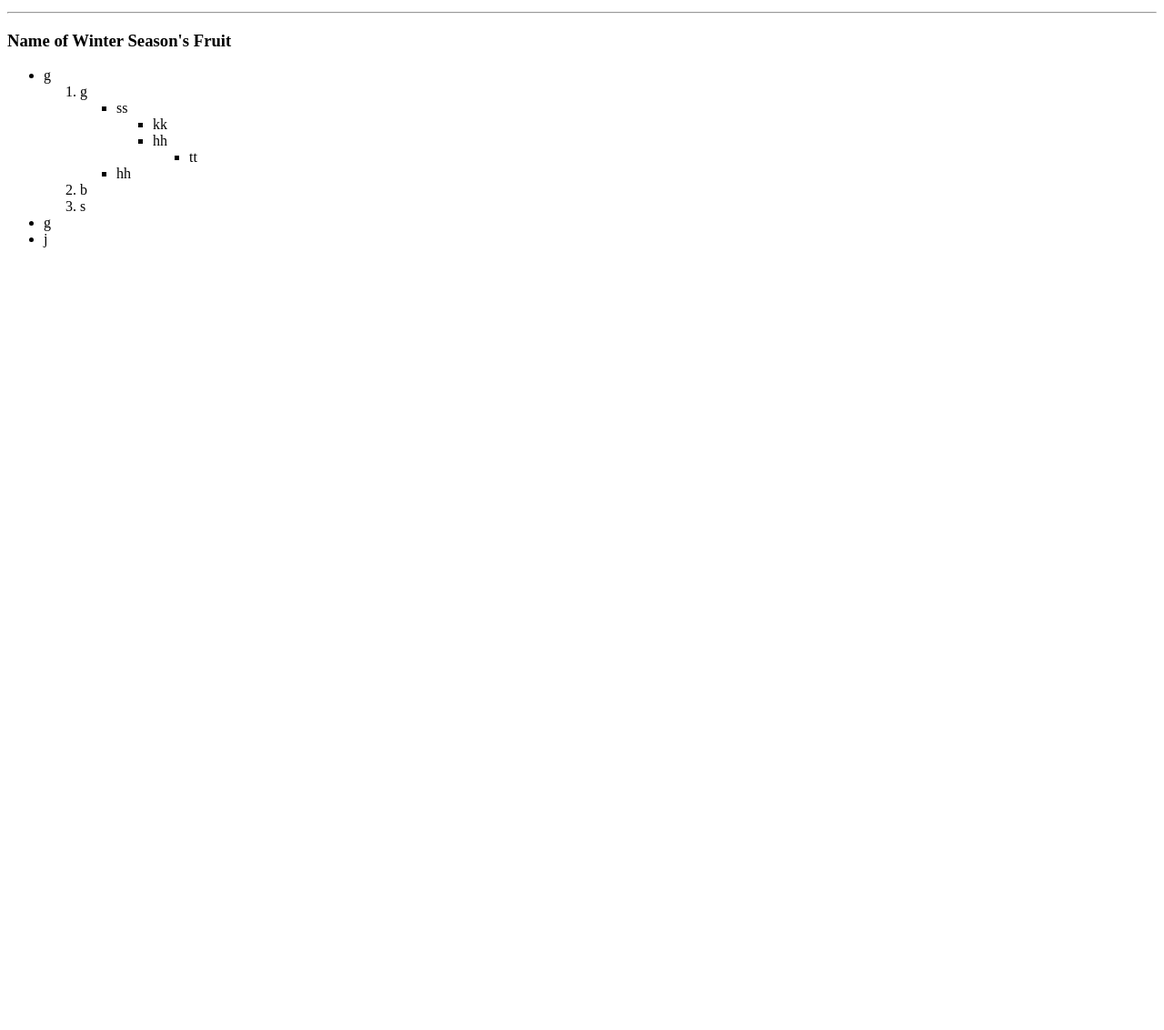
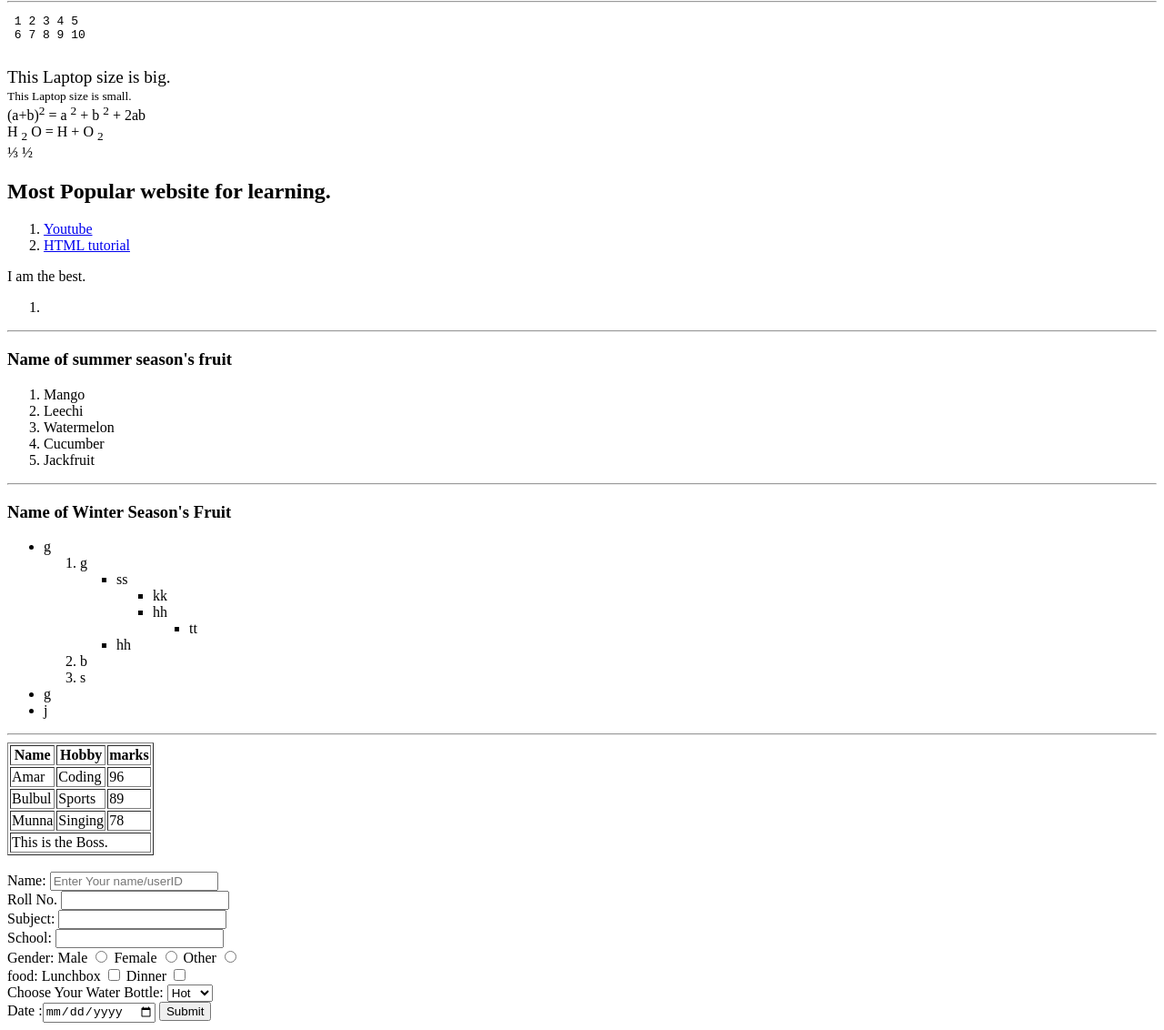
Before and after one commit to amarkumarsharma/html, a plain HTML site: page index.html in a window 1280 px wide. Shown: the part 1403-2535 px from the top of the page at 91% size. Before the commit the page ends 1691 px from the top, so only its background shows below. Drawn offline with Linux system fonts and the light colour scheme.

Commit message:
Add files via upload

```diff
--- a/index.html
+++ b/index.html
@@ -24,7 +24,9 @@
     <img src="image/html image.png" alt="This is HTML image." height="250px">
     <img src="image/css.png" alt=" This is CSS image.">
     <img src="image/js.png" alt="This is JS.">
-    <video src="video/pexels_videos_1536315 (1080p)0_0.mp4.pfl"></video> <hr>
+    <video src="video/pexels_videos_1536315 (1080p)0_0.mp4.pfl"></video><hr>
+
+    <iframe width="914" height="514" src="https://www.youtube.com/embed/HcOc7P5BMi4?list=PLfqMhTWNBTe0PY9xunOzsP5kmYIz2Hu7i" title="HTML Tutorial for Beginners | Complete HTML with Notes &amp; Code" frameborder="0" allow="accelerometer; autoplay; clipboard-write; encrypted-media; gyroscope; picture-in-picture; web-share" referrerpolicy="strict-origin-when-cross-origin" allowfullscreen></iframe><br>
 
     <a href="https://www.google.co.in/webhp" target="_blank"> Google Search Engine </a> <br> <hr>
 
@@ -51,7 +53,7 @@
         </aside>
     </main>
 
-    <header>I ama the best.</header>
+    <header>I am the best.</header>
     <footer> <ol> <li></li></ol></footer><hr>
     <h3>Name of summer season's fruit</h3>
 
@@ -84,7 +86,68 @@
         </ol>
         <li>g</li>
         <li>j</li>
-    </ul>
+    </ul><hr>
+    <table border="1">
+        <tr>
+            <th>Name</th>
+            <th>Hobby</th>
+            <th>marks</th>
+        </tr>
+        <tr>
+            <td>Amar</td>
+            <td>Coding</td>
+            <td>96</td>
+        </tr>
+        <td>Bulbul</td>
+        <td>Sports</td>
+        <td>89</td>
+        <tr>
+            <td>Munna</td>
+            <td>Singing</td>
+            <td>78</td>
+        </tr>
+        <tr>
+            <td colspan="3" >This is the Boss.</td>
+        </tr>
+    </table> <br>
+    <form action="/submit.php">
+        Name: <input type="text"  placeholder="Enter Your name/userID" required>  <br>
+        Roll No. <input type="number"><br>
+        Subject: <input type="text"><br>
+        School: <input type="text"><br>
+        Gender:
+        <label for="male" >  Male</label>
+        <input type="radio" id="male" name="gender" value="male">
+        <label for="female"> Female</label>
+        <input type="radio" id="female" name="gender" value="female">
+        <label for="other"> Other</label>
+        <input type="radio" id="other" name="gender" value="other"> <br>
+        food:
+        <label for="lunch"> Lunchbox</label>
+        <input type="checkbox" id="lunch" >
+        <label for="Dinner"> Dinner</label>
+        <input type="checkbox" id="Dinner"><br>
+
+
+        <label for="bottle" >Choose Your Water Bottle: </label>
+        <select name="bottle" id="bottle">
+            <option value="Hot">Hot</option>
+            <option value="Cold">Cold</option>
+            <option value="Cold">Both</option>
+        </select><br>
+        Date :<input type="date" >
+        <input type="submit">
+
+
+
+
+
+
+    </form>
+
+
+
+
 
 
 
```
